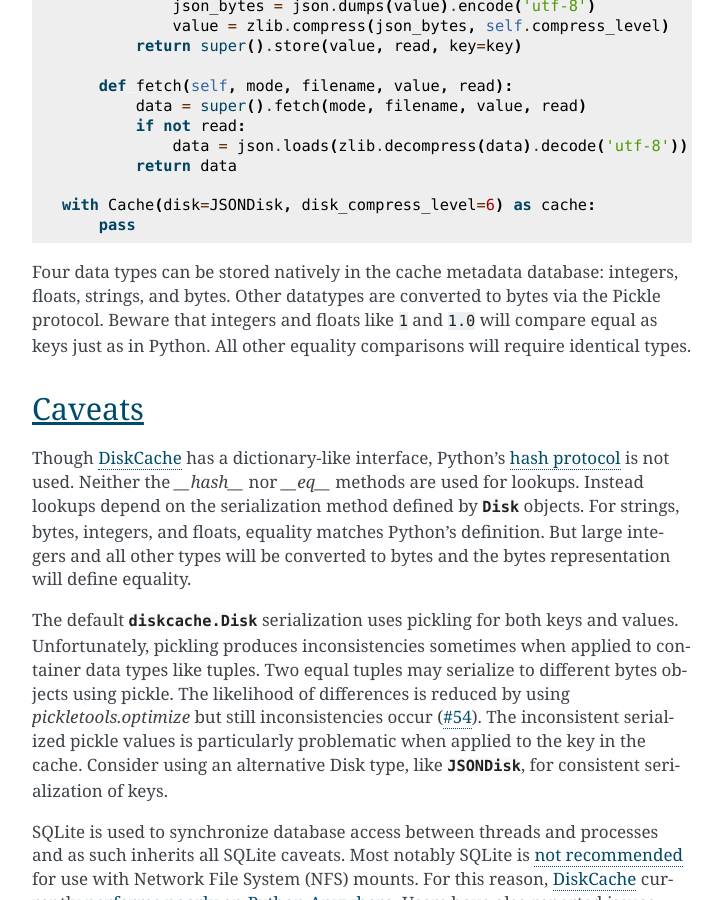
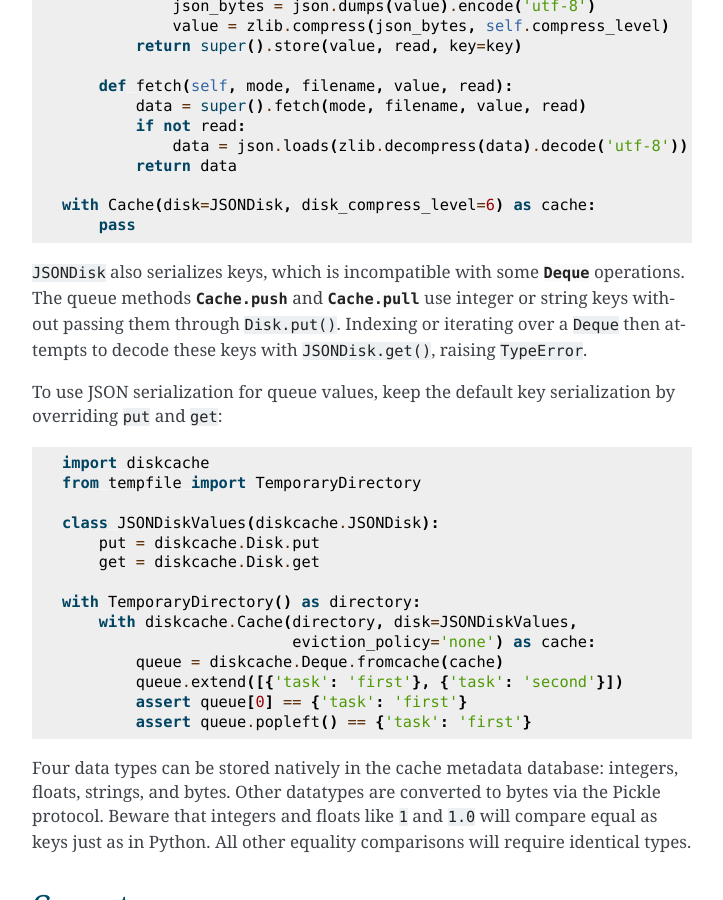
Before and after one commit to grantjenks/python-diskcache, a Sphinx documentation site: the page built from docs/tutorial.rst, in a window 1280 px wide and 900 px high, scrolled down 16501 px. Shown: the whole window, without its empty margins (388-1111 px from the left). Built offline with Sphinx 7.4.7, drawn with Linux system fonts in a browser that asks for light colours.

Commit message:
docs: document JSON value serialization for Deque

```diff
--- a/docs/tutorial.rst
+++ b/docs/tutorial.rst
@@ -850,6 +850,34 @@ example below uses compressed JSON, available for convenience as
     with Cache(disk=JSONDisk, disk_compress_level=6) as cache:
         pass
 
+``JSONDisk`` also serializes keys, which is incompatible with some
+:class:`Deque <diskcache.Deque>` operations. The queue methods
+:meth:`Cache.push <diskcache.Cache.push>` and
+:meth:`Cache.pull <diskcache.Cache.pull>` use integer or string keys without
+passing them through ``Disk.put()``. Indexing or iterating over a ``Deque``
+then attempts to decode these keys with ``JSONDisk.get()``, raising
+``TypeError``.
+
+To use JSON serialization for queue values, keep the default key serialization
+by overriding ``put`` and ``get``:
+
+.. code-block:: python
+
+    import diskcache
+    from tempfile import TemporaryDirectory
+
+    class JSONDiskValues(diskcache.JSONDisk):
+        put = diskcache.Disk.put
+        get = diskcache.Disk.get
+
+    with TemporaryDirectory() as directory:
+        with diskcache.Cache(directory, disk=JSONDiskValues,
+                             eviction_policy='none') as cache:
+            queue = diskcache.Deque.fromcache(cache)
+            queue.extend([{'task': 'first'}, {'task': 'second'}])
+            assert queue[0] == {'task': 'first'}
+            assert queue.popleft() == {'task': 'first'}
+
 Four data types can be stored natively in the cache metadata database:
 integers, floats, strings, and bytes. Other datatypes are converted to bytes
 via the Pickle protocol. Beware that integers and floats like ``1`` and ``1.0``
```
